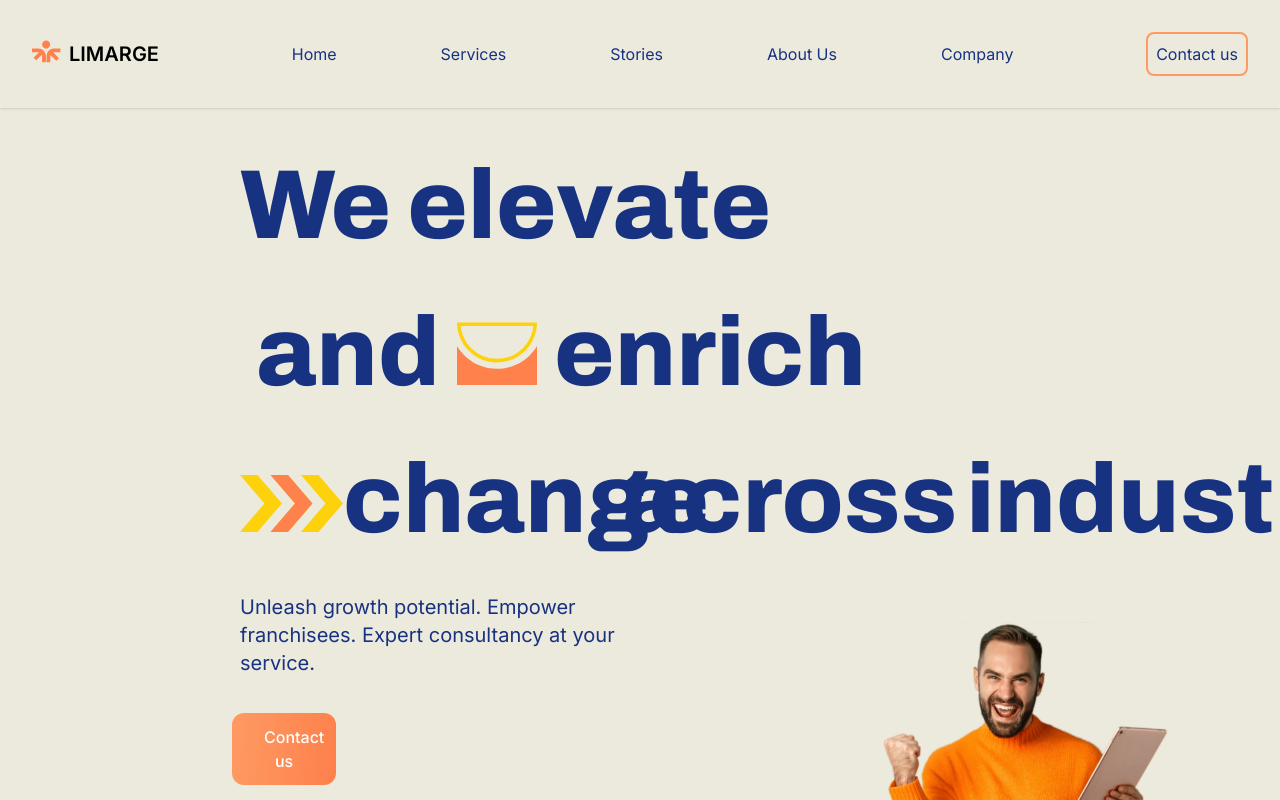
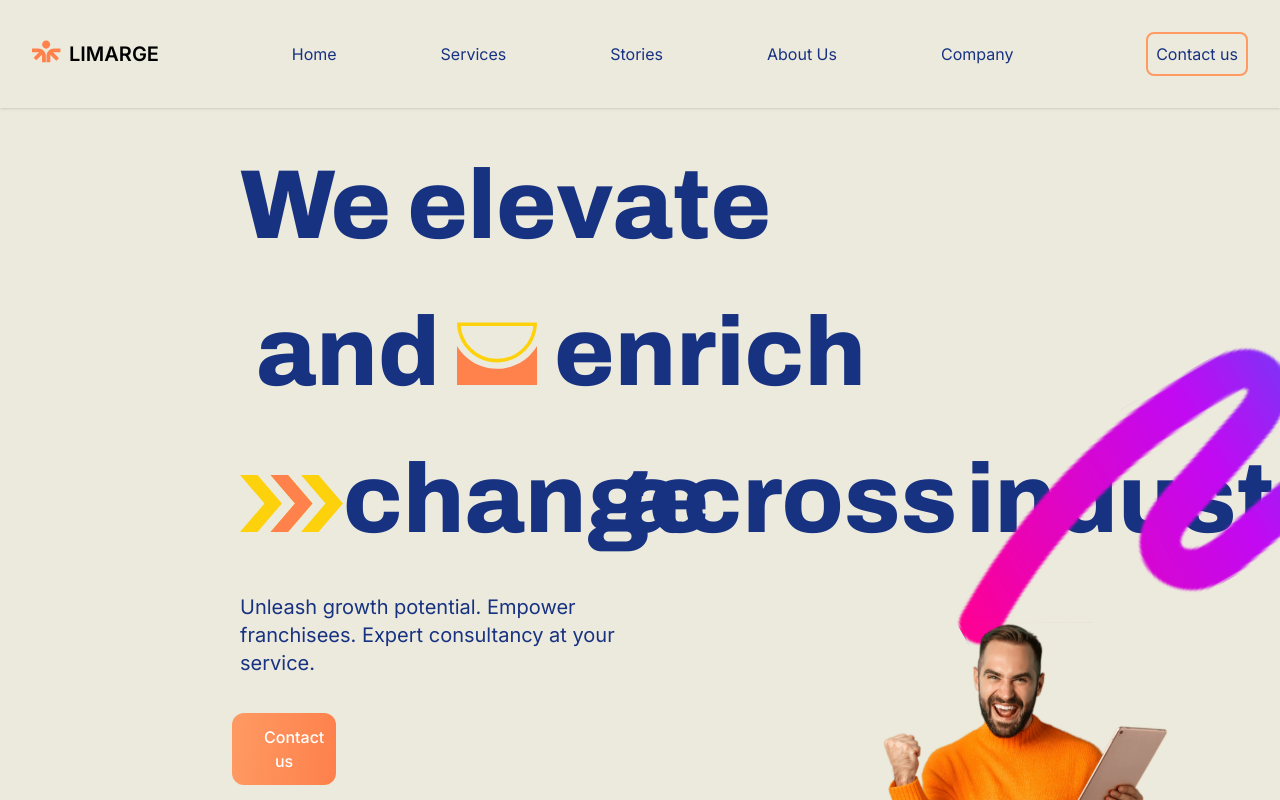
Before and after one commit to almondkiruthu/Limarge, a React (Vite) app in the folder client/: page / in a window 1280 px wide. Shown: the top 800 px of the page. Built offline with nearby package versions, Linux system fonts and the light colour scheme.

Commit message:
Removed the ribbon on mobile devices

```diff
--- a/client/src/components/Hero.tsx
+++ b/client/src/components/Hero.tsx
@@ -65,13 +65,13 @@ const Hero = () => {
             Contact us
           </button>
         </div>
-        {/* <div className="absolute right-[-30px] bottom-[-5px] lg:top-[100px] overflow-x-hidden">
+        <div className="absolute right-[-30px] bottom-[-5px] lg:top-[100px] overflow-x-hidden">
           <img
             src="./Hero/VibrantHeroLine.svg"
             alt="line"
-            className="h-[150px] lg:h-[80%] overflow-x-hidden"
+            className="lg:h-[80%] invisible lg:visible"
           />
-        </div> */}
+        </div>
       </div>
       <Heroextension />
     </>
```
